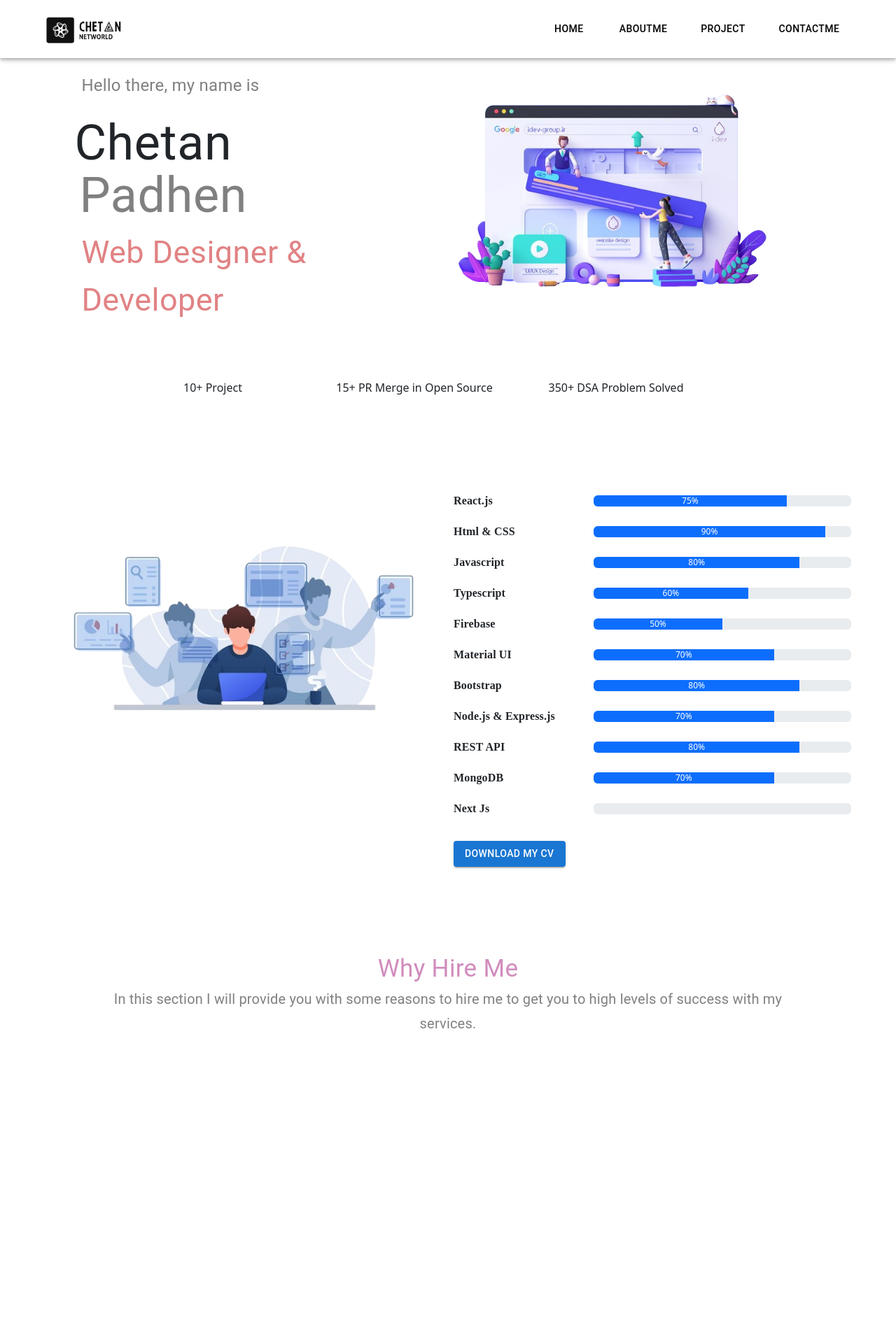
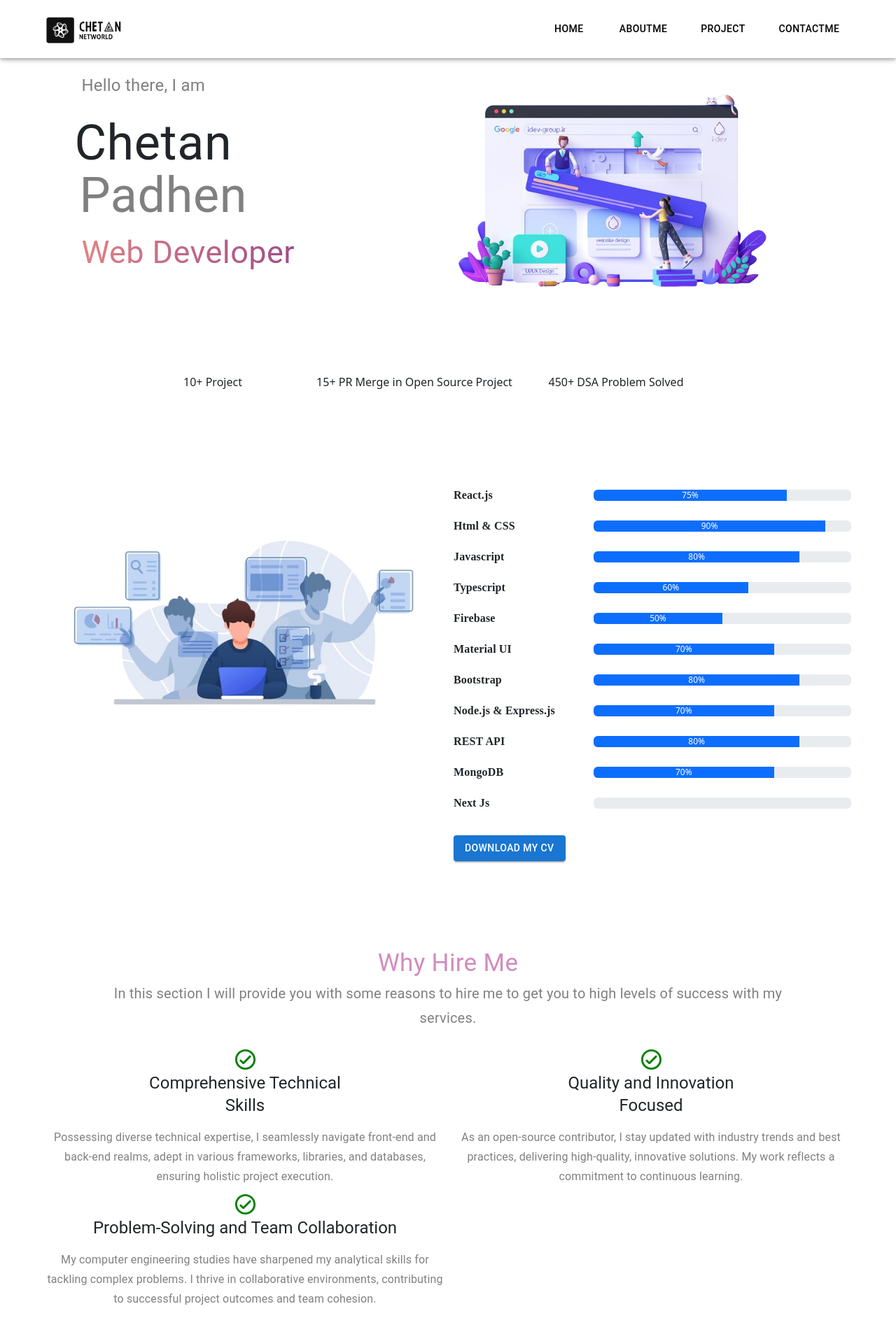
Before and after one commit to Chetax/My-Portfolio, a React (Create React App) app: page / in a window 1280 px wide. Shown: the top 1904 px of the page at 70% size. Before the commit the page ends 1601 px from the top, so only its background shows below. Built offline with nearby package versions, Linux system fonts and the light colour scheme.

Commit message:
Added WHY TO HIRE ME SECTION

```diff
--- a/src/Components/Home/Home.jsx
+++ b/src/Components/Home/Home.jsx
@@ -32,7 +32,7 @@ function Home() {
         <Grid textAlign={"start"} xs={12} lg={6} md={6}  xl={6} sx={{paddingLeft:"5%",'@media(max-width:1200px) and (min-width:1000px)':{paddingLeft:"9%"}}} >
           <div data-aos="fade-right" data-aos-once="true">
             <Typography sx={{color:"grey",fontWeight:"semibold",paddingBottom:"15px",paddingLeft:"10px",fontSize:"24px",'@media(max-width:900px)':{textAlign:"center ",fontSize:25}}} >
-              Hello there, my name is
+              Hello there, I am
             </Typography>
           </div>
           <div data-aos="zoom-out-up" data-aos-once="true" className="mt-4 mb-2" style={{lineHeight:"5px"}}>
@@ -44,8 +44,11 @@ function Home() {
           </div>
           {showDescription && (
             <div data-aos="fade-up" data-aos-once="true">
-              <Typography sx={{color:"#e18284" ,fontSize:"45px",marginLeft:"10px" ,'@media(max-width:900px)':{textAlign:"center ",fontSize:35,lineHeight:1.5}}}>Web Designer & Developer</Typography>
-            </div>
+           <Typography
+      sx={{ fontSize: "45px", marginLeft: "10px", background: "linear-gradient(to right, #e18284, #71298e)", WebkitBackgroundClip: "text", WebkitTextFillColor: "transparent", '@media(max-width:900px)': { textAlign: "center", fontSize: "35px", lineHeight: 1.5 } }}
+    >
+      Web Developer
+    </Typography>      </div>
           )}
         </Grid>
         <Grid textAlign={"center"} sx={{paddingRight:"9%",'@media(max-width:900px)':{textAlign:"center "}}}  xs={12} lg={6} md={6}  xl={6}>
@@ -58,8 +61,8 @@ function Home() {
       <Grid item    sm={1.5}md={1} lg={1} xl={1}></Grid>
 
        <Grid item  xs={12}  sm={3} md={3} lg={3} xl={3} textAlign={"center"}>{showdiv1&&<div data-aos-once="true" data-aos="fade-up"> 10+ Project </div> }</Grid>
-       <Grid item  xs={12}  sm={3} md={3} lg={3} xl={3} textAlign={"center"}>{showdiv2&&<div data-aos-once="true" data-aos="fade-up">15+ PR Merge in Open Source</div> }</Grid>
-       <Grid item  xs={12}  sm={3} md={3} lg={3} xl={3} textAlign={"center"}>{showdiv3&&<div data-aos-once="true" data-aos="fade-up">350+ DSA Problem Solved</div> }</Grid>
+       <Grid item  xs={12}  sm={3} md={3} lg={3} xl={3} textAlign={"center"}>{showdiv2&&<div data-aos-once="true" data-aos="fade-up">15+ PR Merge in Open Source Project</div> }</Grid>
+       <Grid item  xs={12}  sm={3} md={3} lg={3} xl={3} textAlign={"center"}>{showdiv3&&<div data-aos-once="true" data-aos="fade-up">450+ DSA Problem Solved</div> }</Grid>
         </Grid>
 <Programming/>
 <Hire/>
--- a/src/Components/WhyHireMe/Hire.jsx
+++ b/src/Components/WhyHireMe/Hire.jsx
@@ -1,11 +1,37 @@
-import { Box, Typography } from "@mui/material";
-
+import { Box, Container, Grid, Typography } from "@mui/material";
+import DoneIcon from '@mui/icons-material/Done';
+import CheckCircleOutlineRoundedIcon from '@mui/icons-material/CheckCircleOutlineRounded';
 function Hire() {
     return ( <>
     <Box sx={{pt:15}}>
+
 <Typography sx={{textAlign:'center',color:'#d18cbd',fontSize:35}}>Why Hire Me </Typography>
 <Typography variant="subtitle1" sx={{textAlign:'center',fontSize:20,color:'gray'}}>In this section I will provide you with some reasons to hire me to get you to high levels of success with my <br></br> services.</Typography>
+
+<Grid container spacing={1} sx={{mt:2}}>
+<Grid item xl={4} md={6} sm={6} >
+    <Typography sx={{textAlign:'center',fontSize:"5px"}}> <CheckCircleOutlineRoundedIcon style={{color:'green',fontSize:"35px"}}/></Typography>
+    <Typography variant="h5" sx={{textAlign:'center',mb:2}}>Comprehensive Technical <br></br>Skills</Typography>
+    <Typography variant="subtitle1" sx={{color:'grey',textAlign:'center'}}>Possessing diverse technical expertise, I seamlessly navigate front-end and back-end realms, adept in various frameworks, libraries, and databases, ensuring holistic project execution.</Typography>
+</Grid>
+<Grid item xl={4} md={6} sm={6}>
+<Typography sx={{textAlign:'center',fontSize:"5px"}}> <CheckCircleOutlineRoundedIcon style={{color:'green',fontSize:"35px"}}/></Typography>
+
+    <Typography variant="h5" sx={{textAlign:'center',mb:2}}>Quality and Innovation <br></br> Focused</Typography>
+    <Typography variant="subtitle1" sx={{color:'grey',textAlign:'center'}}>As an open-source contributor, I stay updated with industry trends and best practices, delivering high-quality, innovative solutions. My work reflects a commitment to continuous learning.</Typography>
+</Grid>
+<Grid item xl={4} md={6} sm={6}>
+<Typography sx={{textAlign:'center',fontSize:"5px"}}> <CheckCircleOutlineRoundedIcon style={{color:'green',fontSize:"35px"}}/></Typography>
+
+    <Typography variant="h5" sx={{textAlign:'center',mb:2}}>Problem-Solving and Team Collaboration</Typography>
+    <Typography variant="subtitle1" sx={{color:'grey',textAlign:'center'}}>My computer engineering studies have sharpened my analytical skills for tackling complex problems. I thrive in collaborative environments, contributing to successful project outcomes and team cohesion.</Typography>
+</Grid>
+
+</Grid>
+
+
 </Box>
+
     </> );
 }
 
```
